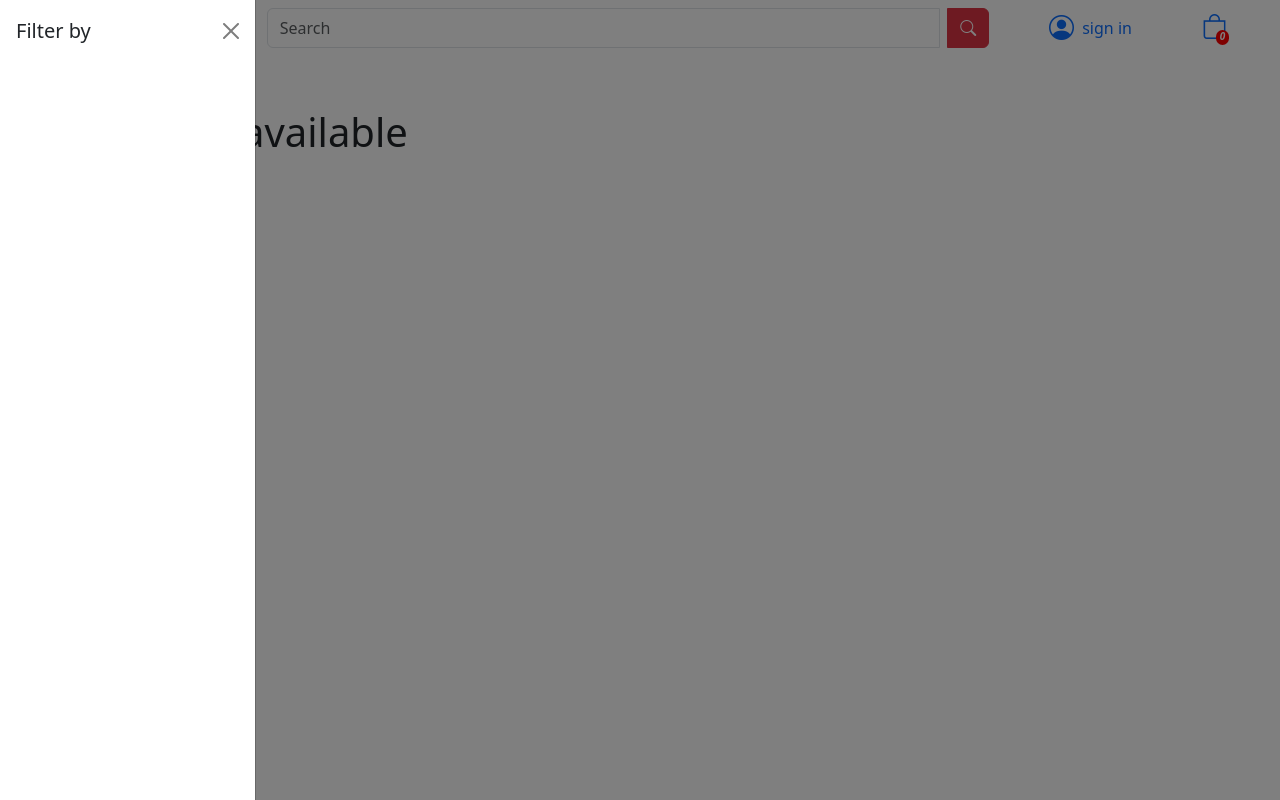
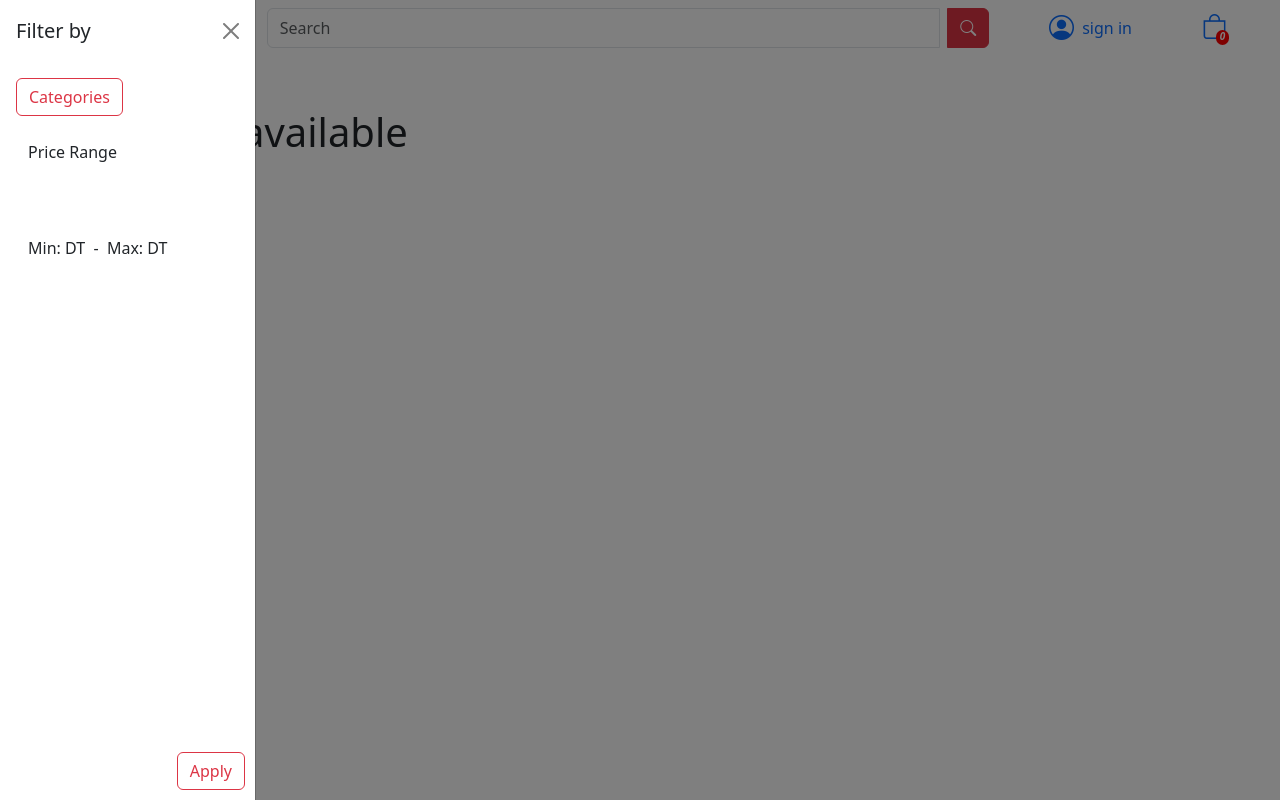
Before and after one commit to youssefchkili/GoSport, a Symfony app: template templates/products/index.html.twig in a window 1280 px wide, after a click that opens the changed part. Run offline with Twig, Linux system fonts and the light colour scheme; the template is opened without the code that fills it, so the values that code supplies are empty; style sheets or scripts are compiled from the project's sources; some libraries are stand-ins or nearby versions.

Commit message:
sidebar layout and design done

```diff
--- a/assets/styles/app.css
+++ b/assets/styles/app.css
@@ -21,3 +21,20 @@ body {
 #sidebar{
     width: 20%;
 }
+#price-slider .noUi-connect {
+    background: rgb(190, 0, 47);
+}
+
+#price-slider .noUi-handle {
+  border-radius: 50%;
+  width: 30px;
+  height: 30px;
+  top: -7px;
+  background: white;
+  border: 2px solid #dc3545;
+  box-shadow: none;
+}
+#price-slider .noUi-handle::before,
+#price-slider .noUi-handle::after {
+  display: none;
+}
--- a/src/Controller/ProductsController.php
+++ b/src/Controller/ProductsController.php
@@ -14,10 +14,15 @@ final class ProductsController extends AbstractController
     {
         $doctrine = $manager->getManager();
         $productRepository = $doctrine->getRepository('App\Entity\Product');
+        $categoryRepository = $doctrine->getRepository('App\Entity\Category');
         $products = $productRepository->findAll();
+        $categories = $categoryRepository->findAll();
         return $this->render('products/index.html.twig', [
             'controller_name' => 'ProductsController',
             'products' => $products,
+            'categories' => $categories,
+            'minPrice' => 21,
+            'maxPrice' => 896,
         ]);
     }
 }
--- a/templates/products/index.html.twig
+++ b/templates/products/index.html.twig
@@ -2,8 +2,54 @@
 
 {% block title %}All Products{% endblock %}
 
+{% block stylesheets %}
+    <link href="https://cdn.jsdelivr.net/npm/nouislider@15.7.0/dist/nouislider.min.css" rel="stylesheet">
+{% endblock %}
+{% block importmap %}
+    <script src="https://cdn.jsdelivr.net/npm/nouislider@15.7.0/dist/nouislider.min.js"></script>
+{% endblock %}
+
+    {% block sidebarBody %}
+        <div class="mb-3">
+            <button class="btn btn-outline-danger" type="button" data-bs-toggle="collapse" data-bs-target="#categoriesCollapse" aria-expanded="false" aria-controls="categoriesCollapse">
+                Categories
+            </button>
+
+            <div class="collapse mt-2" id="categoriesCollapse">
+                <div class="p-3">
+                    {% if categories is defined %}
+                        {% for category in categories %}
+                            <div class="form-check">
+                                <input class="form-check-input" type="checkbox" id="categoryCheckbox{{ category.id }}" value="{{ category.id }}" name="{{ category.id }}" checked>
+                                <label class="form-check-label" for="categoryCheckbox{{ category.id }}">{{ category.name }}</label>
+                            </div>
+                        {% endfor %}
+                    {% endif %}
+                </div>
+            </div>
+        </div>
+
+
+        <div class="container my-4">
+            <label for="price-slider" class="form-label">Price Range</label>
+            <br>
+            <br>
+            <br>
+            <div id="price-slider"></div>
+            <div class="mt-3">
+                <span>Min: <span id="min-price"></span>DT</span> &nbsp;-&nbsp;
+                <span>Max: <span id="max-price"></span>DT</span>
+            </div>
+        </div>
+        <a href="/products" style="position: absolute; bottom: 10px; right: 10px;">
+            <button class="btn btn-outline-danger">
+                Apply
+            </button>
+        </a>
+
+    {% endblock %}
+
 {% block body %}
-
 {% if products is empty %}
     <h1>No products available</h1>
 {% else %}
@@ -24,4 +70,30 @@
         </div>
     </div>
 {% endif %}
+
+<script>
+  const priceSlider = document.getElementById('price-slider');
+  noUiSlider.create(priceSlider, {
+    start: [{{ minPrice }}, {{ maxPrice }}],
+    connect: true,
+    range: {
+      'min': {{ minPrice }},
+      'max': {{ maxPrice }}
+    },
+    step: 1,
+    tooltips: true,
+    format: {
+      to: value => Math.round(value),
+      from: value => Number(value)
+    }
+  });
+
+  const minPrice = document.getElementById('min-price');
+  const maxPrice = document.getElementById('max-price');
+
+  priceSlider.noUiSlider.on('update', (values) => {
+    minPrice.textContent = values[0];
+    maxPrice.textContent = values[1];
+  });
+</script>
 {% endblock %}
```
Also changed, not shown: templates/coolBase.html.twig (line endings or trailing spaces).
